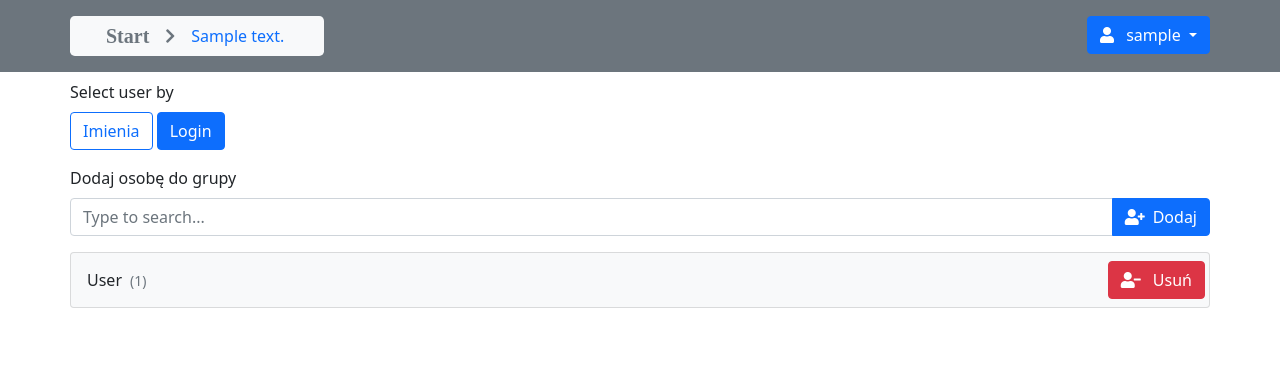
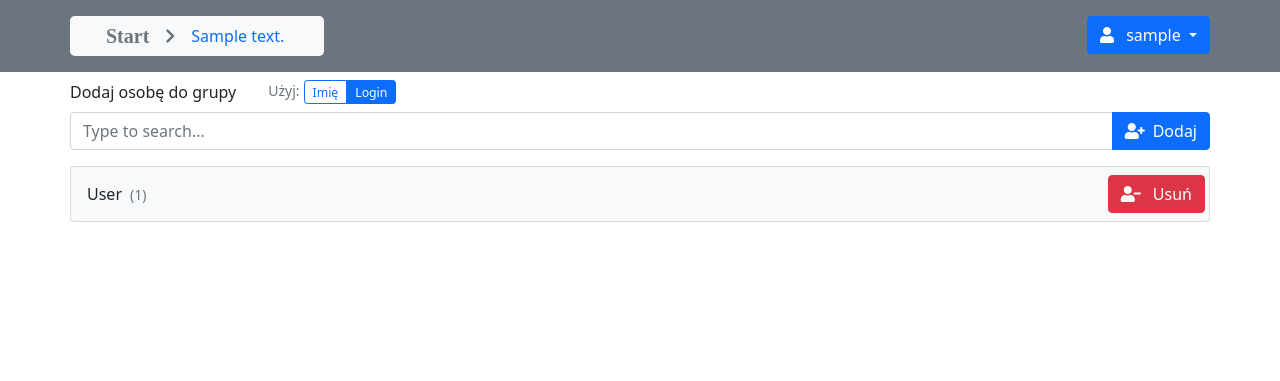
Before and after one commit to piotrenewicz/virtual-computerLab-manager, a Flask app: template templates/users.html in a window 1280 px wide. Shown: the top 381 px of the page. Run offline with Flask 2, Linux system fonts and the light colour scheme; the visitor is signed in with stand-in values (Sample User, id 1); tables that the repository leaves empty hold one stand-in row (values such as "Sample post"); the template is opened without the code that fills it: most values are stand-ins (such as "Sample title", 1, 10 or a date in 2020); parts of the project's set-up code (start-up, migrations or seed data) failed here and were passed over; some libraries are stand-ins or nearby versions.

Commit message:
Improved User query type preference, styling is now attached to the input it controls. datalist is now a part of the common template

```diff
--- a/main.py
+++ b/main.py
@@ -54,6 +54,7 @@ def verify_session():
 @app.route('/set_preferred_userquery/<int:handle_type>', methods=('POST',))
 def user_type_select(handle_type):
     session['preferUserQuery'] = handle_type
+    _ = request.get_data()
     return redirect(request.referrer or '/')
 
 
--- a/templates/common/userTypeSelect.html
+++ b/templates/common/userTypeSelect.html
@@ -1,13 +1,36 @@
-<form name="InputUserTypeForm" method="post">
-    <div class="form-label">Select user by</div>
-    <div class="mb-3">
-        <button type="submit" formaction="{{ url_for('user_type_select', handle_type=0 ) }}"
-                class="btn {% if not session.get('preferUserQuery') %} btn-primary {% else %} btn-outline-primary {% endif %}">
-            Imienia
-        </button>
-        <button type="submit" formaction="{{ url_for('user_type_select', handle_type=1 ) }}"
-                class="btn {% if session.get('preferUserQuery') %} btn-primary {% else %} btn-outline-primary {% endif %}">
-            Login
-        </button>
+<label for="InputUser" class="form-label">
+    <div class="row">
+        <div class="col-auto me-2">
+            {{ label }}
+        </div>
+        <small class="col-auto pe-1 text-muted">Użyj:</small>
+        <div class="col-auto ps-0 btn-group btn-group-sm">
+            <button type="submit" formaction="{{ url_for('user_type_select', handle_type=0 ) }}"
+                    class="py-0 btn {% if not session.get('preferUserQuery') %} btn-primary {% else %} btn-outline-primary {% endif %}">
+                <small>Imię</small>
+            </button>
+            <button type="submit" formaction="{{ url_for('user_type_select', handle_type=1 ) }}"
+                    class="py-0 btn {% if session.get('preferUserQuery') %} btn-primary {% else %} btn-outline-primary {% endif %}">
+                <small>Login</small>
+            </button>
+        </div>
     </div>
-</form>
+</label>
+{#<div class="form-label">Select user by</div>#}
+<div class="{% if submit %}input-group {% endif %}mb-3">
+        <input class="form-control" name="InputUser" id="InputUser" list="InputUserOptions" placeholder="Type to search...">
+        <datalist id="InputUserOptions">
+            {% if session.get('preferUserQuery') %}
+                {% for user in user_datalist %}
+                    <option value="{{ user['userID'] }}">
+                {% endfor %}<span class="fas fa-user-plus pe-2"></span>Dodaj
+            {% else %}
+                {% for user in user_datalist %}
+                    <option value="{{ user['fullname'] }}">
+                {% endfor %}
+            {% endif %}
+        </datalist>
+        {% if submit %}
+            <button type="submit" class="btn btn-primary">{{ submit|safe }}</button>
+        {% endif %}
+</div>
--- a/templates/users.html
+++ b/templates/users.html
@@ -29,27 +29,10 @@
 
 
 {% block content %}
-    {% include 'common/userTypeSelect.html' %}
     <form name="InputAddUser" action="{{ url_for('core.add_user', group_id=context['group_id']) }}" method="post">
-        <label for="InputUser" class="form-label">Dodaj osobę do grupy</label>
-        <div class="input-group mb-3">
-            <input class="form-control" name="InputUser" id="InputUser" list="InputUserOptions" placeholder="Type to search...">
-            <datalist id="InputUserOptions">
-                {% if session.get('preferUserQuery') %}
-                    {% for user in context['remainder'] %}
-                        <option value="{{ user['userID'] }}">
-                    {% endfor %}
-                {% else %}
-                    {% for user in context['remainder'] %}
-                        <option value="{{ user['fullname'] }}">
-                    {% endfor %}
-                {% endif %}
-            </datalist>
-            <button type="submit"
-                    class="btn btn-primary">
-                <span class="fas fa-user-plus pe-2"></span>Dodaj
-            </button>
-        </div>
+        {% with label = "Dodaj osobę do grupy", user_datalist = context['remainder'], submit = '<span class="fas fa-user-plus pe-2"></span>Dodaj' %}
+            {% include 'common/userTypeSelect.html' %}
+        {% endwith %}
     </form>
 
 {#    MARKER HERE#}
--- a/utils.py
+++ b/utils.py
@@ -51,8 +51,8 @@ def form_reader(section):
                 'verify_ssl': 0 if request.form.get('InputProxmoxSSL') is None else 1
             }
         case 4: return {
-                'userID': request.form.get('InputPermUser'),
-                'perm': int(request.form.get('InputPermPerm'))
+                'userID': request.form.get('InputUser'),
+                'perm': int(request.form.get('InputPerm'))
             }
         case 5: return {
                 'SECRET_KEY': request.form.get('InputSECRETKEY'),
```
Also changed, not shown: templates/config.html (+6 -23 lines).
